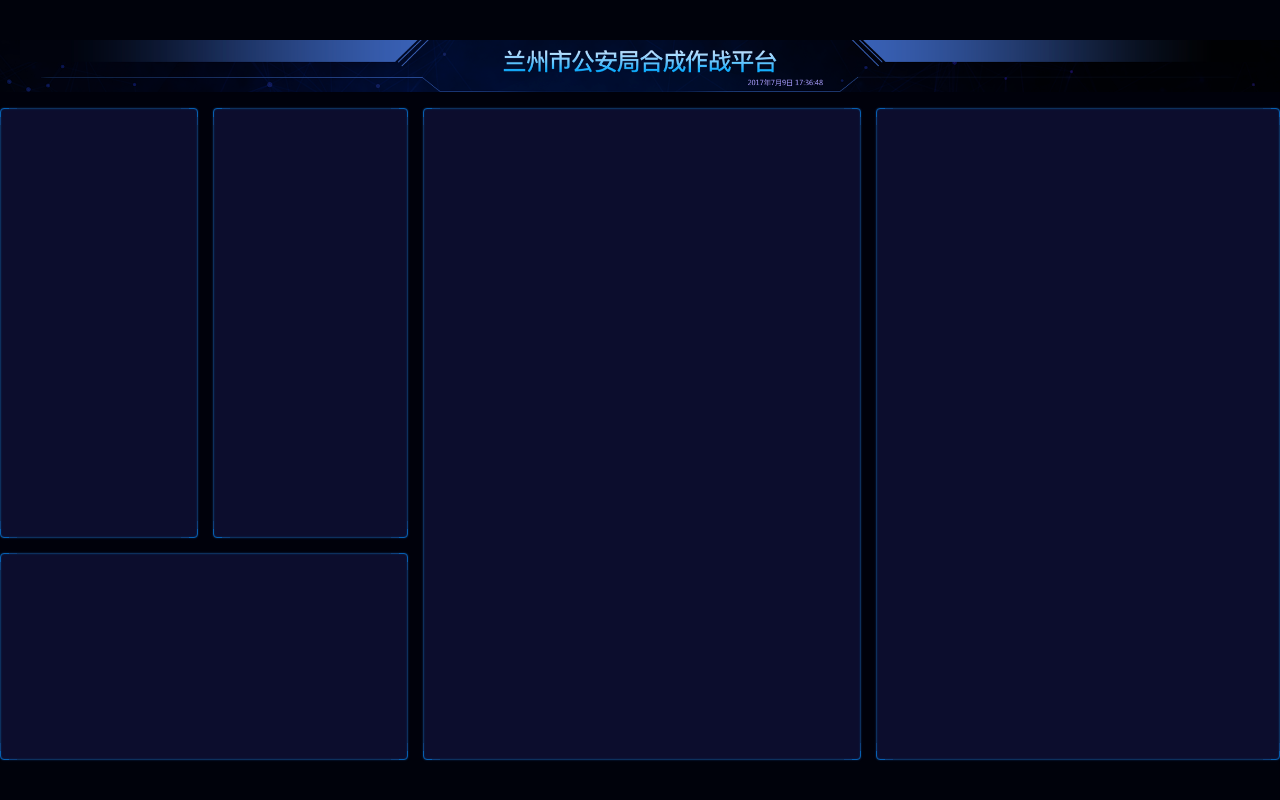
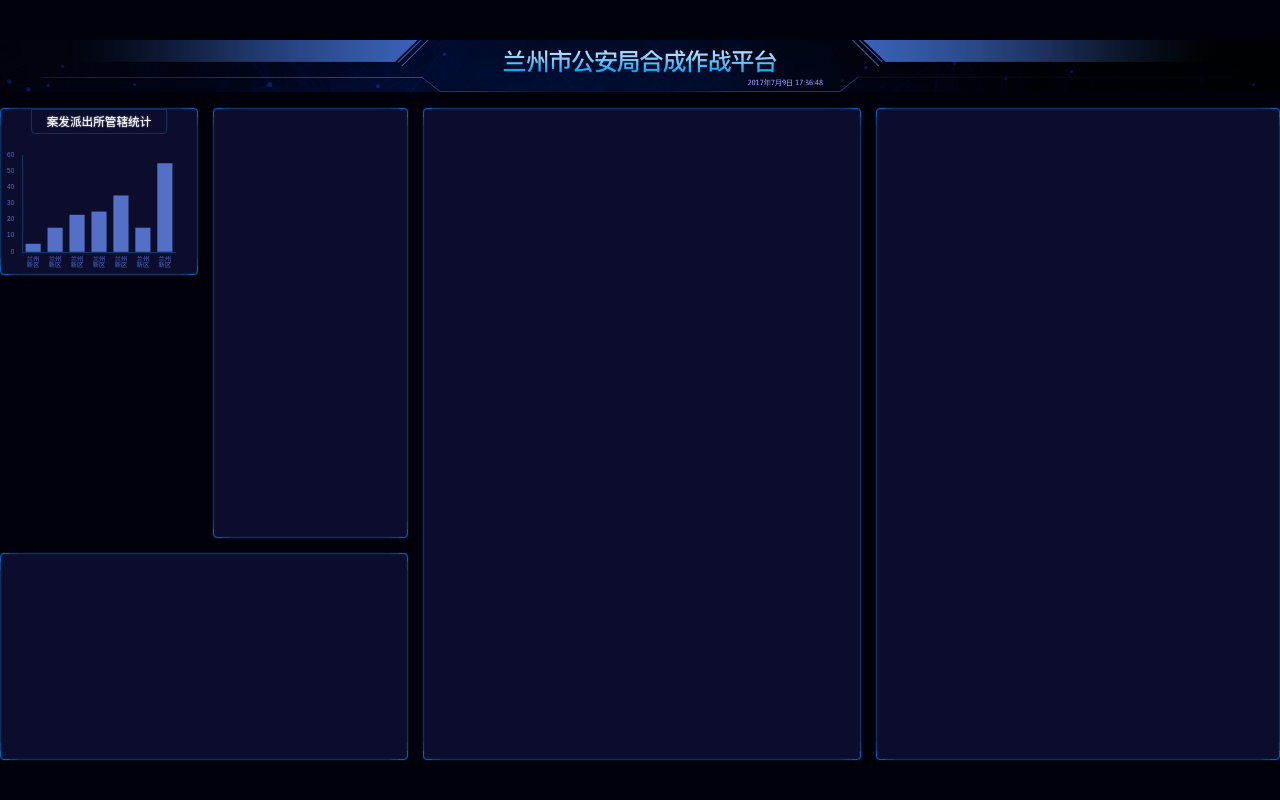
Before and after one commit to KoraSun/visualScreen, a React (Vite) app: page /#/ in a window 1280 px wide. Built offline with nearby package versions, Linux system fonts and the light colour scheme.

Commit message:
第一个柱形图done

```diff
--- a/index.html
+++ b/index.html
@@ -10,7 +10,7 @@
     const clientWidth= document.documentElement.clientWidth
     const clientHeight=document.documentElement.clientHeight
     console.log(clientWidth/clientHeight)
-    const pageWidth=clientWidth/clientHeight>16/9?clientHeight*(16/9):clientWidth
+    window.pageWidth=clientWidth/clientHeight>16/9?clientHeight*(16/9):clientWidth
     const pageHeight = pageWidth/(16/9)
     const string = `<style>html{
       font-size:${pageWidth/100}px
--- a/src/pages/home.scss
+++ b/src/pages/home.scss
@@ -5,6 +5,7 @@
     display: flex;
     flex-direction: column;
     background: #00010b;
+    color: white;
     > header{
         height:px(99);
         background-size: cover;//把整个div给盖住
@@ -21,7 +22,8 @@
        grid-template-columns: 366fr 361fr 811fr 747fr;
        grid-column-gap: px(28);
        grid-row-gap: px(28);
-       > section{
+       > section{text-align: center;}
+       .bordered{
            border: 1px solid #065fb1 ;
            border-radius: 4px;
            position: relative;
@@ -69,6 +71,28 @@
            grid-area: box5;
 
        }
+       .statistics{
+           height: px(315);
+           display: flex;
+           flex-direction: column;
+           align-items: center;
+           h2{
+              flex-shrink: 0;
+              border: 1px solid #0d3265;
+              border-bottom-left-radius: 4px;
+              border-bottom-right-radius: 4px;
+              font-size: px(22);
+              line-height: px(24);
+              padding: px(10) px(28);
+              text-shadow: 0 0 px(3) white;
+           }
+           .chart{
+            flex: 1;
+            width: 100%;
+           }
+       }
+
+
 
     }
 
--- a/src/pages/home.tsx
+++ b/src/pages/home.tsx
@@ -1,17 +1,82 @@
-import React from 'react';
+import React, { useEffect, useRef } from 'react';
 import './home.scss';
 import headerBg from '../images/header.png'
+import * as echarts from 'echarts'
+const px =(n) => n/2420 * (window as any).pageWidth
 
 export const Home = () => {
+  const divRef =useRef(null)
+  useEffect(()=>{
+    console.log(divRef.current)
+    var myChart = echarts.init(divRef.current)
+    myChart.setOption({
+      textStyle:{
+        fontSize:px(6),
+        color:'#536dce'
+      },
+      title:{show:false},
+      legend:{show:false},
+      xAxis:{
+        data:['兰州新区','兰州新区','兰州新区','兰州新区','兰州新区','兰州新区','兰州新区'],
+        axisTick:{show:false},
+        axisLine:{
+          show:true,
+          lineStyle:{color:'#093768'}
+        },
+        axisLabel:{
+          fontSize:px(12),
+          margin:px(8),
+          formatter(value){
+            if (value.length > 2){
+              const array = value.split('')
+              array.splice(2,0,'\n')
+              return array.join('')
+            }else{
+              return value
+            }
+          }
+        },
+      },
+      grid:{
+        x:px(40),
+        y:px(40),
+        x2:px(40),
+        y2:px(40),
+      },
+      yAxis:{
+        splitLine:{show:false},
+        axisLine:{
+          show:true,
+          lineStyle:{color:'#093768'}
+        },
+        axisLabel:{
+          fontSize:px(12)
+        }
+      },
+      series:[{
+        name:'城市',
+        type:'bar',
+        data:['5','15','23','25','35','15','55'],
+      }]
+    })
+  },[])
   return (
      <div className="home" >
        <header style={{backgroundImage:`url(${headerBg})`}}></header>
        <main>
-         <section className="section1"></section>
-         <section className="section2"></section>
-         <section className="section3"></section>
-         <section className="section4"></section>
-         <section className="section5"></section>
+         <section className="section1">
+           <div className="bordered statistics">
+             <h2>案发派出所管辖统计</h2>
+             <div ref={divRef} className="chart">
+
+             </div>
+           </div>
+
+         </section>
+         <section className="bordered section2"></section>
+         <section className="bordered section3"></section>
+         <section className="bordered section4"></section>
+         <section className="bordered section5"></section>
        </main>
 
      </div>
--- a/src/shared/style.scss
+++ b/src/shared/style.scss
@@ -32,3 +32,6 @@
   flex-direction: column;
   flex:1;
 }
+h1,h2,h3,h4,h5,h6{
+  font-size:16px;
+}
```
Also changed, not shown: .cspell/custom-dictionary-workspace.txt (added).
